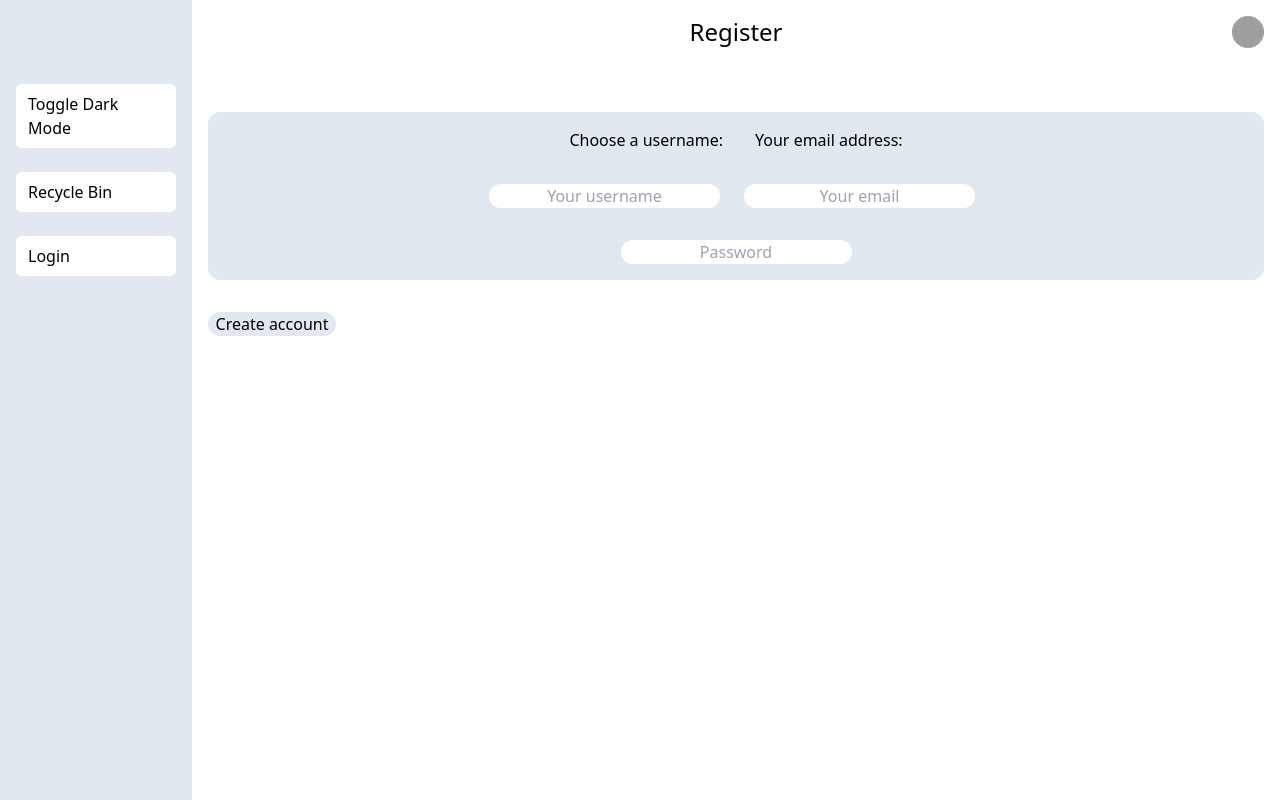
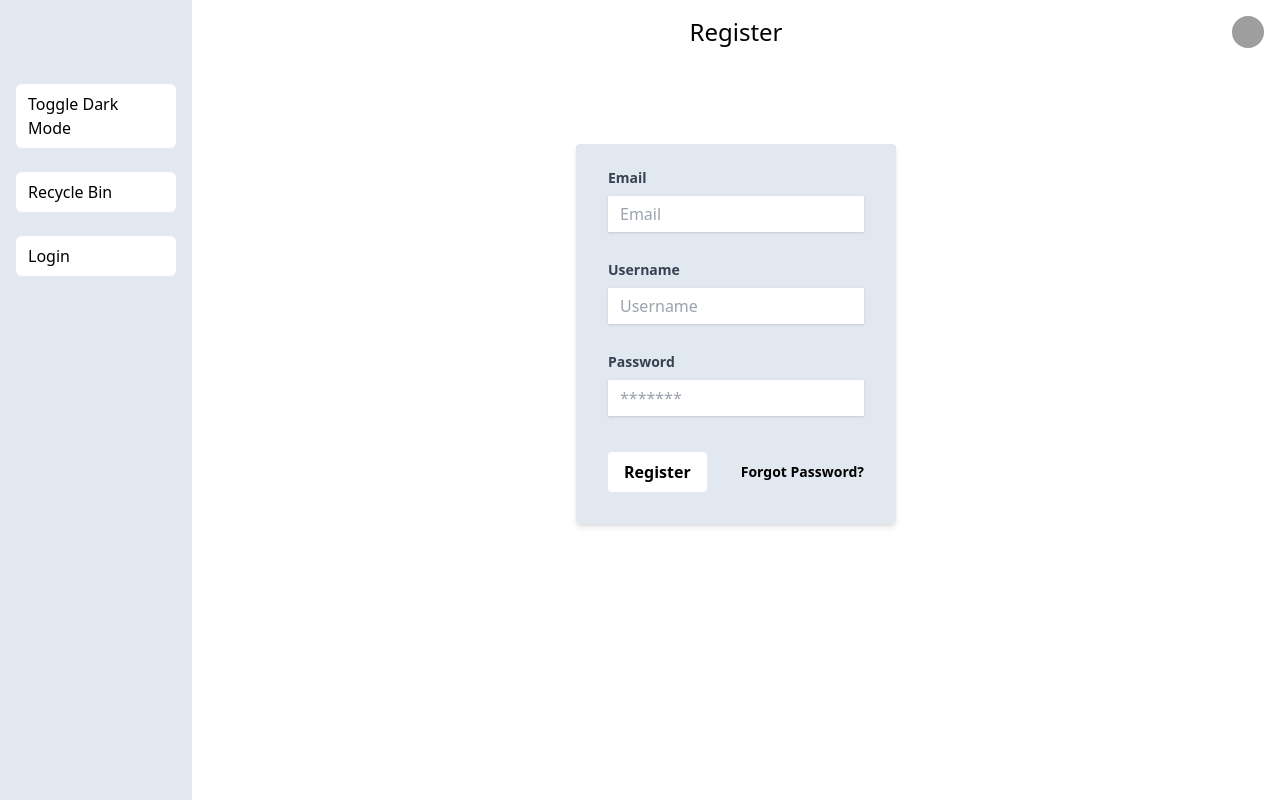
Before and after one commit to Olivoz/Notes-Wood-Ridge, a Vue app in the folder app/: page /register in a window 1280 px wide. Built offline with nearby package versions, Linux system fonts and the light colour scheme; grey boxes are pictures that could not be loaded.

Commit message:
register form added

```diff
--- a/app/src/views/LoginView.vue
+++ b/app/src/views/LoginView.vue
@@ -1,14 +1,96 @@
-<script setup></script>
+<script>
+export default {
+  name: "Login",
+  data() {
+    return {
+      email: "",
+      password: "",
+    };
+  },
+  methods: {
+    login() {
+      console.log("logging in");
+    },
+  },
+};
+</script>
 
 <template>
-  <div class="rounded-xl text-center justify-center mt-12 py-4 w-full bg-slate-200 dark:bg-zinc-700">
-    <div class="flex justify-center mb-4">
-      <p>Log in to access your notes</p>
+  <div class="flex justify-center items-center mt-20">
+    <div class="w-full max-w-xs">
+      <form
+        class="bg-slate-200 dark:bg-zinc-800 shadow-md rounded px-8 pt-6 pb-8 mb-4"
+      >
+        <div class="identity-input mb-4">
+          <label
+            for="identity"
+            class="block text-gray-700 text-sm font-bold mb-2 dark:text-white"
+          >
+            Email</label
+          >
+          <input
+            id="identity"
+            class="shadow appearance-none borderrounded w-full py-2 px-3 text-gray-700 mb-3 leading-tight focus:outline-none focus:shadow-outline"
+            type="text"
+            placeholder="Email"
+            aria-describedby="emailHelp"
+            v-model="email"
+          />
+          <span class="text-xs text-red-700" id="emailHelp"></span>
+        </div>
+
+        <div class="identity-input mb-4">
+          <label
+            for="identity"
+            class="block text-gray-700 text-sm font-bold mb-2 dark:text-white"
+          >
+            Username</label
+          >
+          <input
+            id="identity"
+            class="shadow appearance-none borderrounded w-full py-2 px-3 text-gray-700 mb-3 leading-tight focus:outline-none focus:shadow-outline"
+            type="text"
+            placeholder="Username"
+            aria-describedby="usernameHelp"
+            v-model="username"
+          />
+          <span class="text-xs text-red-700" id="usernameHelp"></span>
+        </div>
+
+        <div class="password-input mb-6">
+          <label
+            for="identity"
+            class="block text-gray-700 text-sm font-bold mb-2 dark:text-white"
+            >Password</label
+          >
+
+          <input
+            aria-describedby="passwordHelp"
+            v-model="password"
+            class="shadow appearance-none borderrounded w-full py-2 px-3 text-gray-700 mb-3 leading-tight focus:outline-none focus:shadow-outline"
+            id="password"
+            type="password"
+            placeholder="*******"
+          />
+
+          <span class="text-xs text-red-700" id="passwordHelp"></span>
+        </div>
+
+        <div class="flex items-center justify-between">
+          <button
+            class="bg-white hover:bg-slate-300 dark:text-black dark:hover:bg-zinc-700 dark:hover:text-white font-semibold py-2 px-4 rounded focus:outline-none focus:shadow-outline"
+            type="submit"
+          >
+            Register
+          </button>
+          <a
+            class="inline-block align-baseline font-bold text-sm hover:text-slate-500"
+            href="#"
+          >
+            Forgot Password?
+          </a>
+        </div>
+      </form>
     </div>
-    <input class="text-center mx-2 rounded-xl dark:bg-zinc-600" type="text" name="username" placeholder="Your username"/>
-    <input class="text-center mx-2 mt-4 rounded-xl dark:bg-zinc-600" type="email" name="email" placeholder="Your email" />
-    <br>
-    <input class="text-center mt-8 rounded-xl dark:bg-zinc-600" type="password" name="password" placeholder="Password"/>
   </div>
-  <button class="text-center rounded-xl bg-slate-200 w-32 mt-8 hover:bg-slate-300 dark:bg-zinc-700 dark:text-white">Log in</button>
 </template>
--- a/app/src/views/RegisterView.vue
+++ b/app/src/views/RegisterView.vue
@@ -1,16 +1,96 @@
-<script setup></script>
+<script>
+export default {
+  name: "Register",
+  data() {
+    return {
+      email: "",
+      password: "",
+    };
+  },
+  methods: {
+    login() {
+      console.log("logging in");
+    },
+  },
+};
+</script>
 
 <template>
-  <div class="rounded-xl text-center justify-center mt-12 py-4 w-full bg-slate-200 dark:bg-zinc-700">
-    <div class="flex justify-center mb-4">
-      <p class="mx-4">Choose a username:</p>
-      <p class="mx-4">Your email address:</p>
+  <div class="flex justify-center items-center mt-20">
+    <div class="w-full max-w-xs">
+      <form
+        class="bg-slate-200 dark:bg-zinc-800 shadow-md rounded px-8 pt-6 pb-8 mb-4"
+      >
+        <div class="identity-input mb-4">
+          <label
+            for="identity"
+            class="block text-gray-700 text-sm font-bold mb-2 dark:text-white"
+          >
+            Email</label
+          >
+          <input
+            id="identity"
+            class="shadow appearance-none borderrounded w-full py-2 px-3 text-gray-700 mb-3 leading-tight focus:outline-none focus:shadow-outline"
+            type="text"
+            placeholder="Email"
+            aria-describedby="emailHelp"
+            v-model="email"
+          />
+          <span class="text-xs text-red-700" id="emailHelp"></span>
+        </div>
+
+        <div class="identity-input mb-4">
+          <label
+            for="identity"
+            class="block text-gray-700 text-sm font-bold mb-2 dark:text-white"
+          >
+            Username</label
+          >
+          <input
+            id="identity"
+            class="shadow appearance-none borderrounded w-full py-2 px-3 text-gray-700 mb-3 leading-tight focus:outline-none focus:shadow-outline"
+            type="text"
+            placeholder="Username"
+            aria-describedby="usernameHelp"
+            v-model="username"
+          />
+          <span class="text-xs text-red-700" id="usernameHelp"></span>
+        </div>
+
+        <div class="password-input mb-6">
+          <label
+            for="identity"
+            class="block text-gray-700 text-sm font-bold mb-2 dark:text-white"
+            >Password</label
+          >
+
+          <input
+            aria-describedby="passwordHelp"
+            v-model="password"
+            class="shadow appearance-none borderrounded w-full py-2 px-3 text-gray-700 mb-3 leading-tight focus:outline-none focus:shadow-outline"
+            id="password"
+            type="password"
+            placeholder="*******"
+          />
+
+          <span class="text-xs text-red-700" id="passwordHelp"></span>
+        </div>
+
+        <div class="flex items-center justify-between">
+          <button
+            class="bg-white hover:bg-slate-300 dark:text-black dark:hover:bg-zinc-700 dark:hover:text-white font-semibold py-2 px-4 rounded focus:outline-none focus:shadow-outline"
+            type="submit"
+          >
+            Register
+          </button>
+          <a
+            class="inline-block align-baseline font-bold text-sm hover:text-slate-500"
+            href="#"
+          >
+            Forgot Password?
+          </a>
+        </div>
+      </form>
     </div>
-    <input class="text-center mx-2 rounded-xl dark:bg-zinc-600" type="text" name="username" placeholder="Your username"/>
-    <input class="text-center mx-4 mt-4 rounded-xl dark:bg-zinc-600" type="email" name="email" placeholder="Your email" />
-    <br>
-    <input class="text-center mt-8 rounded-xl dark:bg-zinc-600" type="password" name="password" placeholder="Password"/>
-    <br>
   </div>
-  <button class="text-center rounded-xl bg-slate-200 w-32 mt-8 hover:bg-slate-300 dark:bg-zinc-700 dark:text-white">Create account</button>
 </template>
```
